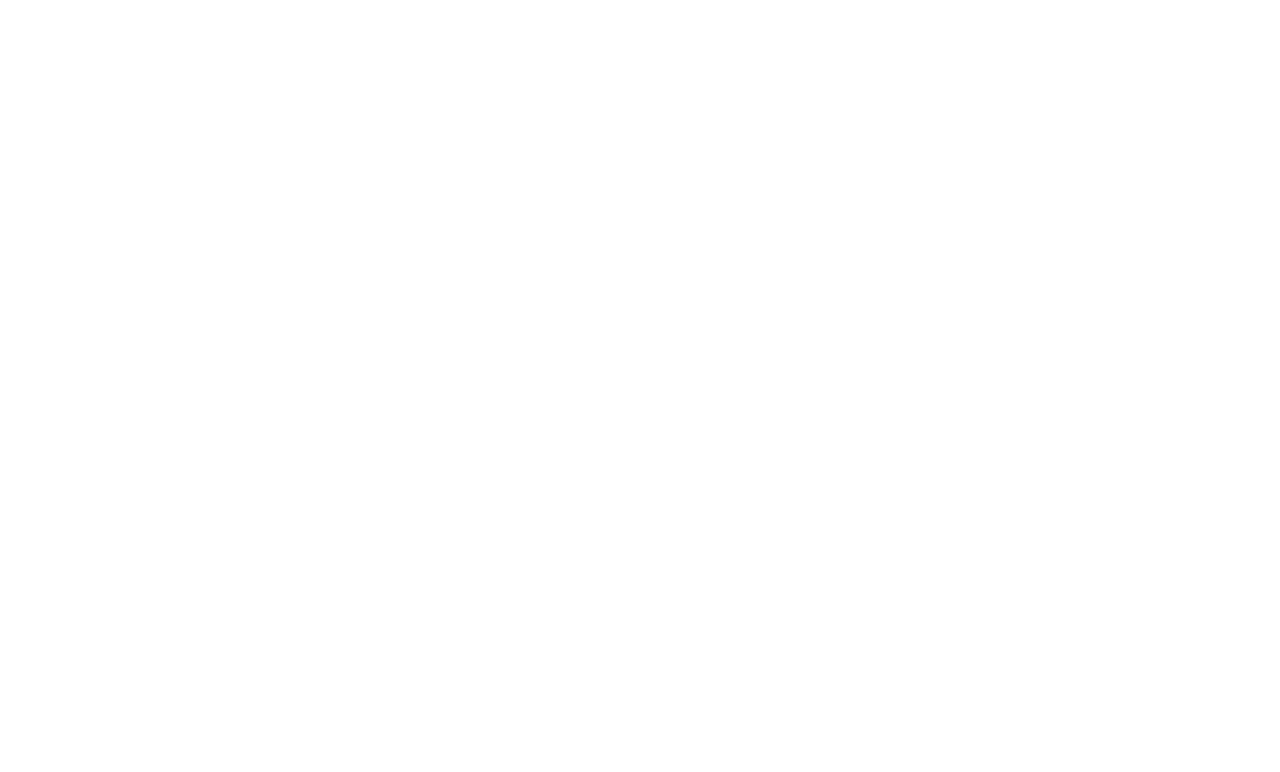
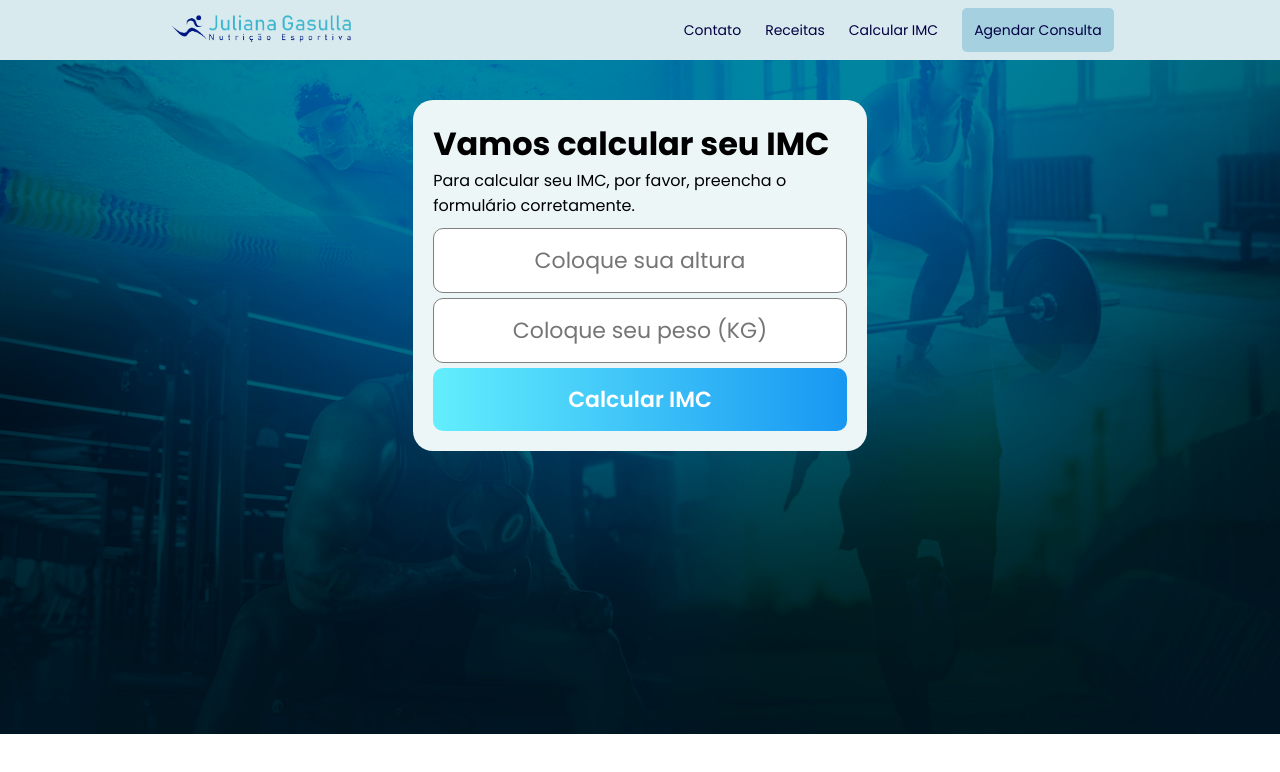
Before and after one commit to guilherzanetti/site-nutricionista, a plain HTML site: page calculo-imc.html in a window 1280 px wide. Drawn offline with Linux system fonts and the light colour scheme.

Commit message:
imc-completo-desktop

```diff
--- /dev/null
+++ b/JS/imc.js
@@ -0,0 +1,61 @@
+function calcularIMC() {
+    var alturaStr = document.getElementById("alturaInput").value;
+    var pesoStr = document.getElementById("pesoInput").value;
+
+    // Substituir vírgulas por pontos
+    var altura = parseFloat(alturaStr.replace(",", "."));
+    var peso = parseFloat(pesoStr.replace(",", "."));
+
+    if (isNaN(altura) || isNaN(peso)) {
+      alert("Por favor, insira valores numéricos válidos.");
+      return;
+    }
+
+    var imc = peso / (altura * altura);
+    var resultado = "";
+
+    if (imc < 18.5) {
+      resultado = "Abaixo do peso";
+    } else if (imc >= 18.5 && imc < 25) {
+      resultado = "Peso saudável";
+    } else if (imc >= 25 && imc < 30) {
+      resultado = "Sobrepeso";
+    } else {
+      resultado = "Obesidade";
+    }
+
+    document.getElementById("resultadoIMC").innerHTML = "Seu IMC é: " + imc.toFixed(2) + "<br>" + "Classificação: " + resultado;
+    document.getElementById("resultadoIMC").style.display = "block";
+  }
+
+  //-- FUNCIONALIDADE IMC
+
+  function calcularIMC() {
+    var alturaStr = document.getElementById("alturaInput").value;
+    var pesoStr = document.getElementById("pesoInput").value;
+
+    // Substituir vírgulas por pontos
+    var altura = parseFloat(alturaStr.replace(",", "."));
+    var peso = parseFloat(pesoStr.replace(",", "."));
+
+    if (isNaN(altura) || isNaN(peso)) {
+      alert("Por favor, insira valores numéricos válidos.");
+      return;
+    }
+
+    var imc = peso / (altura * altura);
+    var resultado = "";
+
+    if (imc < 18.5) {
+      resultado = "Abaixo do peso";
+    } else if (imc >= 18.5 && imc < 25) {
+      resultado = "Peso saudável";
+    } else if (imc >= 25 && imc < 30) {
+      resultado = "Sobrepeso";
+    } else {
+      resultado = "Obesidade";
+    }
+
+    document.getElementById("resultadoIMC").innerHTML = "Seu IMC é: " + imc.toFixed(2) + "<br>" + "Classificação: " + resultado;
+    document.getElementById("resultadoIMC").style.display = "block";
+  }
--- a/calculo-imc.html
+++ b/calculo-imc.html
@@ -1,12 +1,61 @@
 <!DOCTYPE html>
 <html lang="pt-br">
+
 <head>
     <meta charset="UTF-8">
     <meta http-equiv="X-UA-Compatible" content="IE=edge">
     <meta name="viewport" content="width=device-width, initial-scale=1.0">
-    <title>Document</title>
+    <link rel="stylesheet" href="https://fonts.googleapis.com/css2?family=Poppins:ital,wght@0,200;0,300;0,400;0,500;0,600;0,700;0,800;1,200;1,300;1,400;1,500;1,600;1,700&display=swap">
+    <link rel="stylesheet" href="style.css">
+    <link rel="stylesheet" href="style-imc.css">
+    <title>Calcule seu IMC</title>
 </head>
+
 <body>
+    <header>
+        <div class="navbar">
+            <img src="img/PNGLOGO.png" alt="" class="logo">
+            <nav>
+                <a href="" class="btn-nav">Contato</a>
+                <a href="" class="btn-nav">Receitas</a>
+                <a href="calculo-imc.html" class="btn-nav">Calcular IMC</a>
+                <a href="" class="btn-nav consulta">Agendar Consulta</a>
+            </nav>
+        </div>
+    </header>
 
+    <div class="responsive-header">
+        <div class="marginbtnresponsive">
+            <div class="box-btn-header">
+                <h1></h1>
+                <button class="btn-header-responsive">=</button>
+            </div>
+            <div class="responsive-options">
+                <a href="" class="btn-nav responseBTN">Contato</a>
+                <a href="" class="btn-nav responseBTN">Receitas</a>
+                <a href="calculo-imc.html" class="btn-nav responseBTN">Calcular IMC</a>
+                <a class="btn-nav responseBTN consultaResponsive">Agendar Consulta</a>
+            </div>
+        </div>
+    </div>
+
+    <div class="content-imc">
+        <div class="box-imc margin">
+            <form class="form-imc" id="imcForm">
+                <div class="texto-inicial-form">
+                    <h1>Vamos calcular seu IMC</h1>
+                    <p>Para calcular seu IMC, por favor, preencha o formulário corretamente.</p>
+                </div>
+                <div class="form-box">
+                    <input class="textbox" type="text" id="alturaInput" placeholder="Coloque sua altura">
+                    <input class="textbox" type="text" id="pesoInput" placeholder="Coloque seu peso (KG)">
+                    <button class="btn-imc" type="button" onclick="calcularIMC()">Calcular IMC</button>
+                </div>
+                <div class="resultado-imc" id="resultadoIMC" style="display: none;"></div>
+            </form>
+        </div>
+    </div>
+
+    <script src="JS/imc.js"></script>
 </body>
 </html>
--- /dev/null
+++ b/style-imc.css
@@ -0,0 +1,95 @@
+@import url('https://fonts.googleapis.com/css2?family=Poppins:ital,wght@0,200;0,300;0,400;0,500;0,600;0,700;0,800;1,200;1,300;1,400;1,500;1,600;1,700&display=swap');
+
+*{
+    padding: 0px;
+    margin: 0px;
+    box-sizing: border-box;
+}
+
+body{
+    background-image: url('img/background3banner.png');
+    width: 100%;
+    height: auto;
+    background-repeat: no-repeat;
+    background-size: cover;
+    justify-content: center;
+    align-items: center;
+}
+
+.margin{
+    margin-left: 13%;
+    margin-right: 13%;
+}
+
+
+.content-imc{
+    width: 100%;
+}
+
+.box-imc{
+    padding: 20px;
+}
+
+/* -------- FORM-IMC -------- */
+
+.form-imc{
+    align-items: center;
+    width: 50%;
+    margin: auto;
+    margin-top: 20px;
+    padding: 20px;
+    background-color: rgb(237, 246, 247);
+    border-radius: 20px;
+}
+
+.textbox{
+    width: 100%;
+    padding: 15px;
+    font-family: 'Poppins', sans-serif;
+    margin-bottom: 5px;
+    font-size: 22px;
+    text-align: center;
+
+    border-radius: 10px;
+    border: solid 1px gray;
+}
+
+.btn-imc{
+    width: 100%;
+    padding: 15px;
+    font-family: 'Poppins', sans-serif;
+    font-size: 22px;
+    color: rgb(255, 255, 255);
+    cursor: pointer;
+    font-weight: 600;
+
+    border-radius: 10px;
+    border: none;
+
+    background: linear-gradient(to right, rgb(99, 238, 253), rgb(24, 151, 242));
+
+}
+
+.texto-inicial-form{
+    margin-bottom: 10px;
+}
+
+.resultado-imc{
+    margin-top: 10px;
+    font-family: 'Poppins', sans-serif;
+
+}
+
+
+@media only screen and (max-width: 768px){
+
+    .form-imc{
+        align-items: center;
+        margin-left: 3%;
+        margin-right: 3%;
+        margin-top: 20px;
+        padding: 20px;
+        background-color: rgb(237, 246, 247);
+        border-radius: 20px;
+    }
+}
--- a/style.css
+++ b/style.css
@@ -6,7 +6,13 @@
     box-sizing: border-box;
 }
 
-/* -------- HEADER -------- */
+h1{
+    font-family: 'Poppins', sans-serif;
+}
+
+p{
+    font-family: 'Poppins', sans-serif;
+}
 
 /* -------- HEADER -------- */
 
```
Also changed, not shown: index.html (+23 -7 lines).
